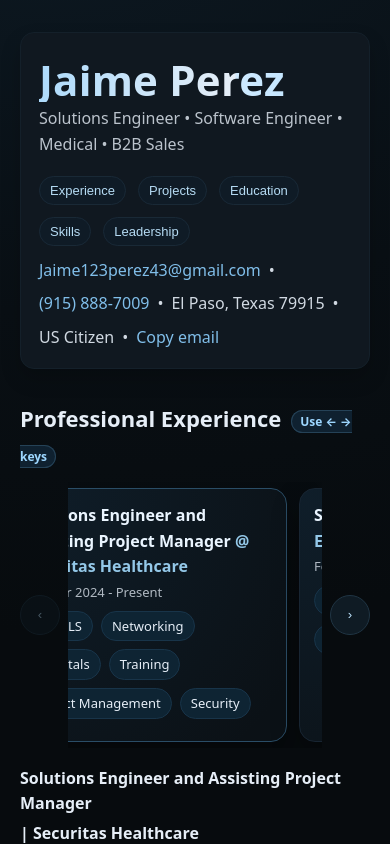
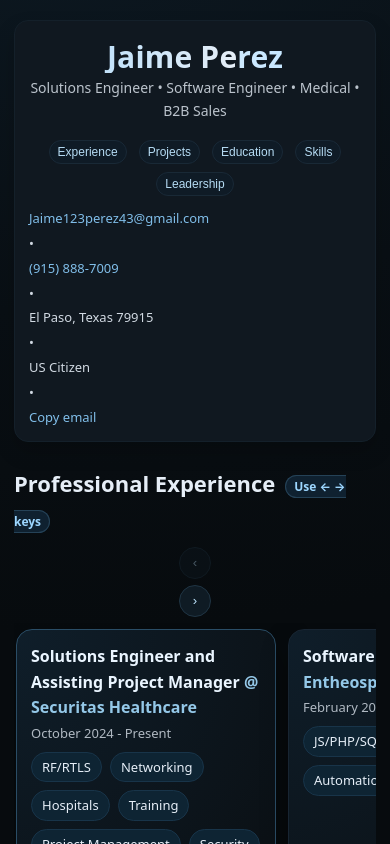
Before and after one commit to qhi6067/Resume, a Next.js app: page / in a window 390 px wide. Built offline with nearby package versions, Linux system fonts and the light colour scheme.

Commit message:
Mobile update

```diff
--- a/styles/page.css
+++ b/styles/page.css
@@ -332,3 +332,78 @@ a {
 .pdf-btn:hover {
   background: #132c40;
 }
+/* Mobile */
+/* ================================
+   📱 MOBILE RESPONSIVE ADJUSTMENTS
+   ================================ */
+   @media (max-width: 768px) {
+
+    /* Main container padding tightened */
+    .site {
+      padding: 20px 14px 40px;
+    }
+
+    /* Name + subtitle shrink + center */
+    .name {
+      font-size: 30px;
+      text-align: center;
+    }
+
+    .subtitle {
+      text-align: center;
+      font-size: 14px;
+    }
+
+    /* Nav pills center & wrap nicer */
+    .nav {
+      justify-content: center;
+      row-gap: 8px;
+    }
+
+    .nav button {
+      font-size: 12px;
+      padding: 4px 8px;
+    }
+
+    /* Contact info stacks vertically instead of a long horizontal bar */
+    .contact {
+      flex-direction: column;
+      align-items: flex-start;
+      gap: 4px;
+      font-size: 13px;
+    }
+
+    /* Section spacing tightened */
+    .section {
+      margin-top: 24px;
+    }
+
+    /* Projects grid becomes 1-column on mobile */
+    .grid {
+      grid-template-columns: 1fr !important;
+    }
+
+    .card {
+      padding: 14px 14px;
+    }
+
+    /* Reduce long text width for readability */
+    .project-desc,
+    .bullets li {
+      font-size: 14px;
+      line-height: 1.55;
+    }
+
+    /* Footer text smaller */
+    .footer {
+      font-size: 12px;
+    }
+
+    /* PDF button moves inward */
+    .pdf-btn {
+      top: 10px;
+      right: 10px;
+      padding: 5px 10px;
+      font-size: 11px;
+    }
+  }
--- a/views/ExperienceSlots.js
+++ b/views/ExperienceSlots.js
@@ -286,17 +286,11 @@ export function ExperienceSlots({ items }) {
           --ry: 0deg;
           min-width: 280px;
           max-width: 320px;
-          background: radial-gradient(
-            120% 140% at 0% 0%,
-            #0f1e2a,
-            #0b1116
-          );
+          background: radial-gradient(120% 140% at 0% 0%, #0f1e2a, #0b1116);
           border: 1px solid #182532;
           border-radius: 16px;
           box-shadow: 0 12px 28px rgba(0, 0, 0, 0.25);
-          transform: perspective(800px)
-            rotateX(var(--rx))
-            rotateY(var(--ry));
+          transform: perspective(800px) rotateX(var(--rx)) rotateY(var(--ry));
           transition: transform 240ms ease, border-color 240ms ease,
             box-shadow 240ms ease;
           will-change: transform;
@@ -400,6 +394,50 @@ export function ExperienceSlots({ items }) {
         .dot.on {
           background: #8dd0ff;
         }
+
+        /* ======= MOBILE TWEAKS FOR EXPERIENCE (≤ 768px) ======= */
+        @media (max-width: 768px) {
+          /* Slightly tighter spacing */
+          .slots {
+            gap: 10px;
+          }
+
+          /* Stack nav buttons above/below cards on small screens */
+          .slots-bar {
+            grid-template-columns: 1fr;
+            grid-template-rows: auto auto auto;
+            row-gap: 6px;
+            justify-items: center;
+          }
+
+          /* Put card strip in the middle row */
+          .slots-wrap {
+            width: 100%;
+            order: 2;
+          }
+
+          .nav-btn {
+            width: 32px;
+            height: 32px;
+          }
+
+          /* Allow card to take full width while still scrollable */
+          .slot-card {
+            min-width: 260px;
+            max-width: 100%;
+          }
+
+          /* Title / company / dates on separate lines for readability */
+          .detail-head .role {
+            flex-direction: column;
+            align-items: flex-start;
+            gap: 2px;
+          }
+
+          .detail-head .dates {
+            margin-left: 0;
+          }
+        }
       `}</style>
     </div>
   );
```
